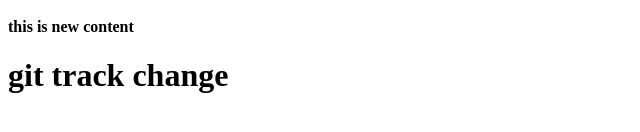
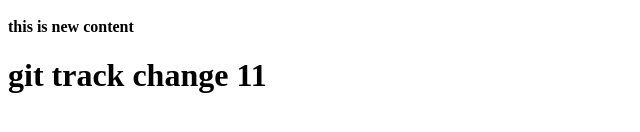
Before and after one commit to ChenKaiKe/learngit, a plain HTML site: page index.html in a window 1280 px wide. Shown: the part 152-284 px from the top of the page, 0-640 px from the left. Drawn offline with Linux system fonts and the light colour scheme.

Commit message:
add 11 in the index.html

```diff
--- a/index.html
+++ b/index.html
@@ -10,7 +10,7 @@
 			<h2>this is add content.</h2>
 			<h3>this is tow add.</h3>
 			<h4>this is new content</h4>
-			<h1>git track change</h1>
+			<h1>git track change 11</h1>
 		</div>
 	</body>
 </html>
```
